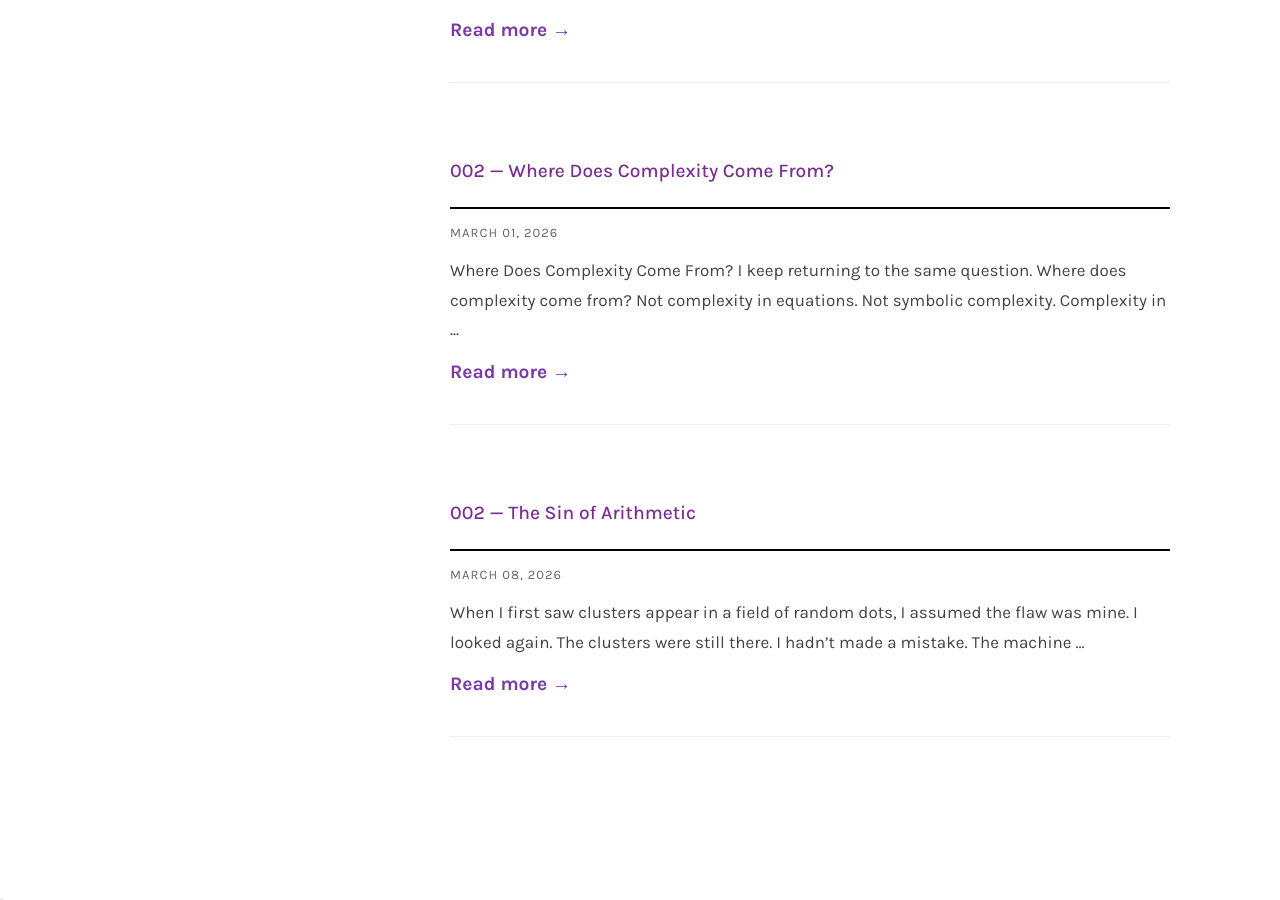
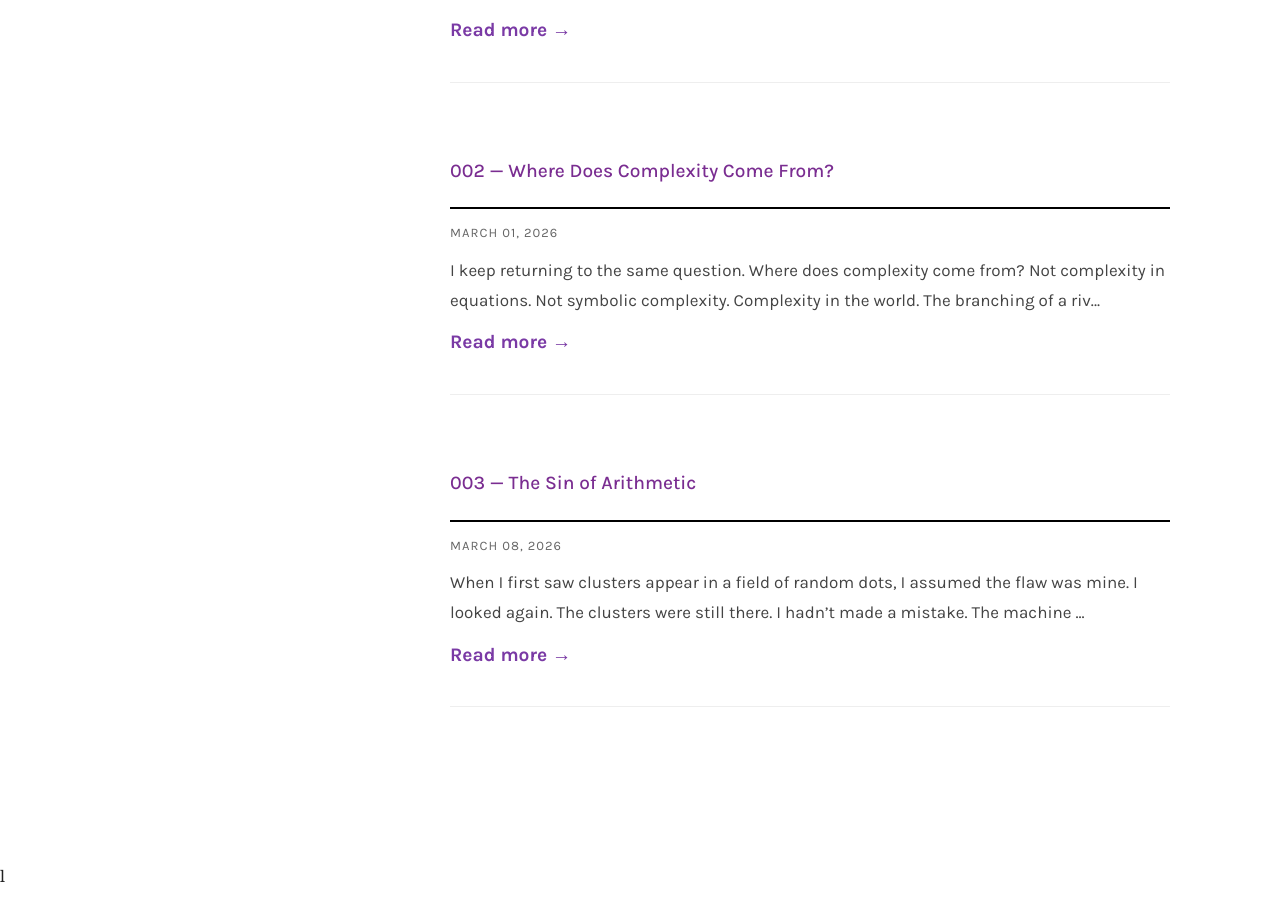
Before and after one commit to vrindarakesh/vrindarakesh.github.io, a Jekyll site: the page built from recursive-reflections.md, in a window 1280 px wide and 900 px high, scrolled down 712 px. Built offline with Jekyll 4.4.1, drawn with Linux system fonts in a browser that asks for light colours.

Commit message:
Post 003 - fixed bugs

```diff
--- a/_recursive-reflections/002-where-does-complexity-come-from.md
+++ b/_recursive-reflections/002-where-does-complexity-come-from.md
@@ -4,8 +4,6 @@ title: "002 — Where Does Complexity Come From?"
 date: 2026-03-01
 tags: [numbers, history, patterns]
 ---
-
-# Where Does Complexity Come From?
 
 I keep returning to the same question.
 
--- a/_recursive-reflections/003-the-sin-of-arithmetic.md
+++ b/_recursive-reflections/003-the-sin-of-arithmetic.md
@@ -1,6 +1,6 @@
 ---
 layout: blogpost
-title: "002 — The Sin of Arithmetic"
+title: "003 — The Sin of Arithmetic"
 date: 2026-03-08
 tags: [randomness, computation, history]
 ---
```
Also changed, not shown: other parts of _recursive-reflections/002-where-does-complexity-come-from.md (+1 -2 lines).
